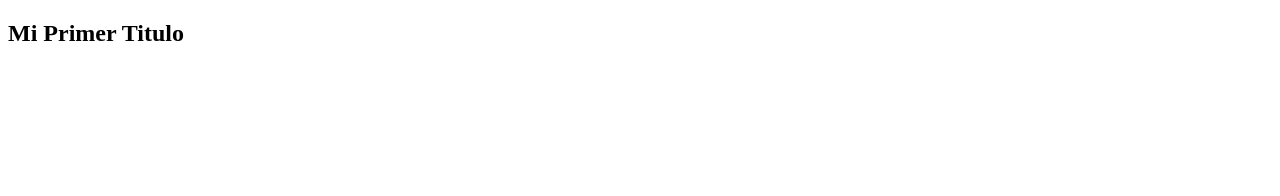
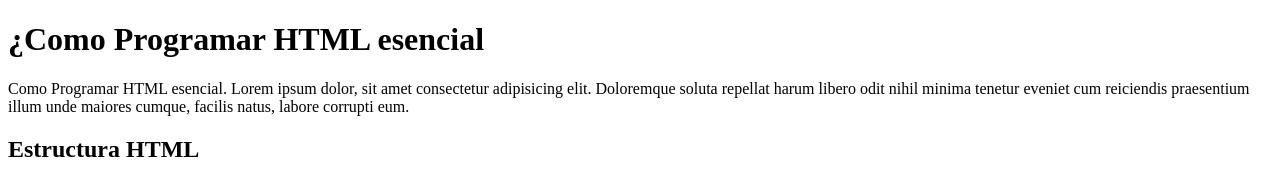
Before and after one commit to juanchotic/Desarrollo-Frontend, a plain HTML site: page index.html in a window 1280 px wide. Drawn offline with Linux system fonts and the light colour scheme.

Commit message:
Se agrega titulos h1 y h2

```diff
--- a/index.html
+++ b/index.html
@@ -7,6 +7,10 @@
     <title>HTML Esencial</title>
 </head>
 <body>
-    <h2>Mi Primer Titulo</h2>
+    <h1>¿Como Programar HTML esencial</h1>
+    <p>Como Programar HTML esencial. Lorem ipsum dolor, sit amet consectetur adipisicing elit. Doloremque soluta repellat harum libero odit nihil minima tenetur eveniet cum reiciendis praesentium illum unde maiores cumque, facilis natus, labore corrupti eum.</p>
+
+    <h2>Estructura HTML</h2>
+
 </body>
 </html>
```
